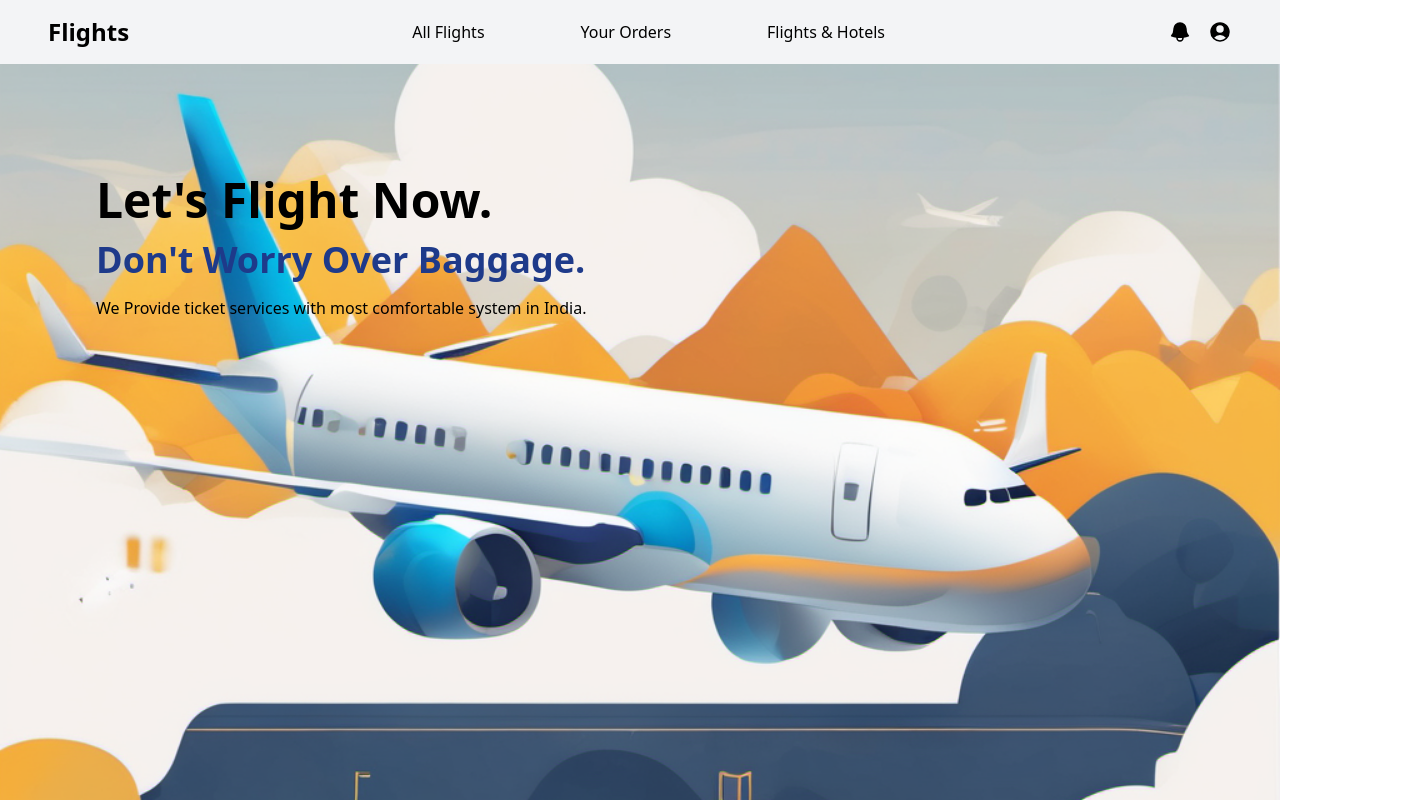
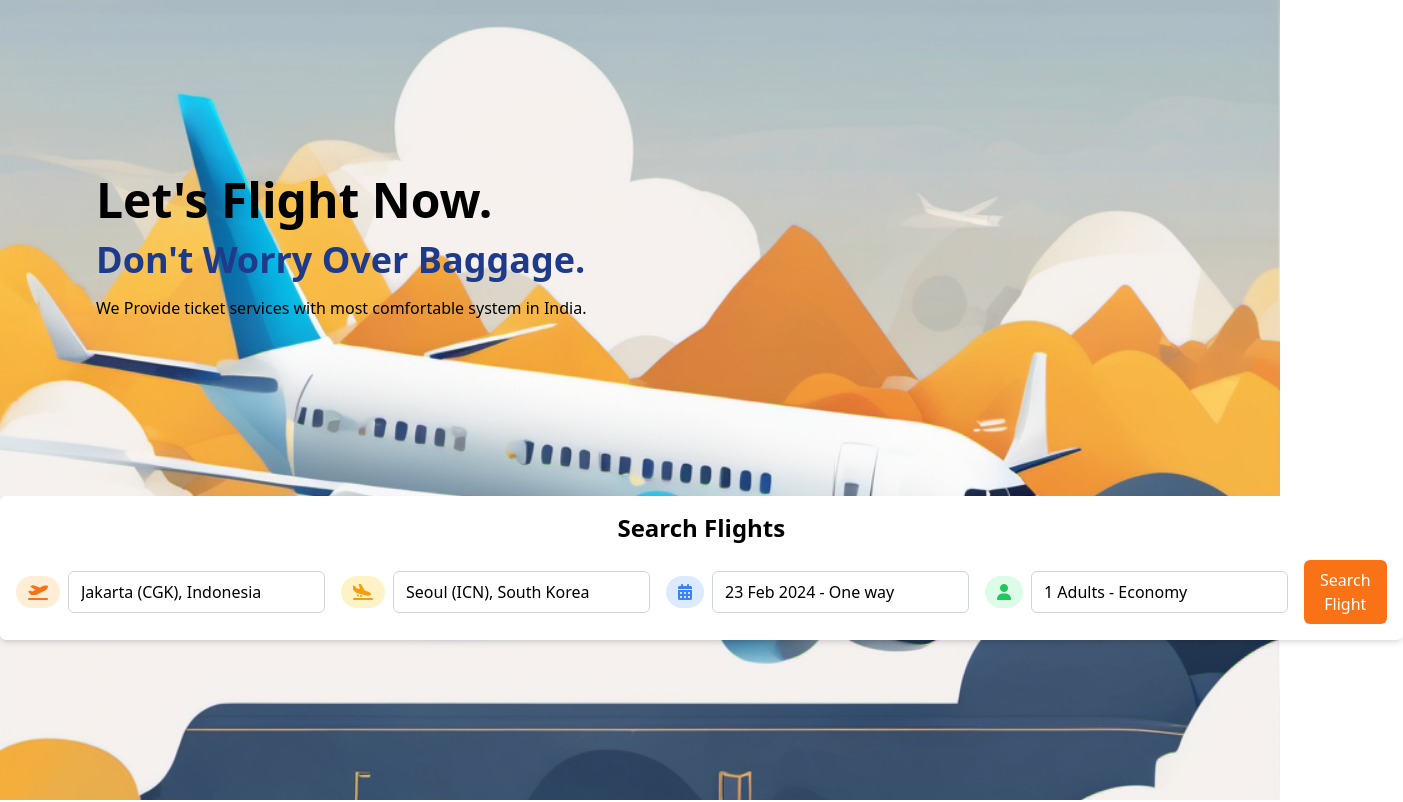
Before and after one commit to Himanshu0422/Flight-Booking, a React (Create React App) app in the folder client/: page / in a window 1280 px wide. Shown: the top 802 px of the page, 1403 px wide, since content can reach past the window. Built offline with nearby package versions, Linux system fonts and the light colour scheme.

Commit message:
search flights

```diff
--- a/client/src/components/HomePage/Main.js
+++ b/client/src/components/HomePage/Main.js
@@ -1,6 +1,8 @@
 import React from 'react';
 import backgroundImage from '../../assets/backgroung-image.png';
 import Intro from './components/Intro';
+import SearchFlight from './components/Search';
+
 
 const Main = () => {
 
@@ -8,8 +10,9 @@ const Main = () => {
         backgroundImage: `url(${backgroundImage})`,
     };
     return (
-        <div style={backgroundStyles} className='h-[100vh] w-[100%] bg-cover bg-center max-sm:flex max-sm:justify-center'>
+        <div style={backgroundStyles} className='relative h-[100vh] w-[100%] bg-cover bg-center max-sm:flex max-sm:justify-center'>
             <Intro />
+            <SearchFlight />
         </div>
     )
 }
--- /dev/null
+++ b/client/src/components/HomePage/components/Search.js
@@ -0,0 +1,77 @@
+import React, { useState } from 'react';
+
+const SearchFlight = () => {
+    const [departureCity, setDepartureCity] = useState('Jakarta (CGK), Indonesia');
+    const [arrivalCity, setArrivalCity] = useState('Seoul (ICN), South Korea');
+    const [departureArrival, setDepartureArrival] = useState('23 Feb 2024 - One way');
+    const [passengerClass, setPassengerClass] = useState('1 Adults - Economy');
+
+    const handleSearch = () => {
+        // Implement search logic here
+        console.log('Searching for flight...');
+    };
+
+    return (
+        <div className="absolute bottom-40 height-20vh left-100 bg-white p-4 rounded-md shadow-md flex flex-col items-center">
+            <h1 className="text-2xl font-bold mb-4 right-20">Search Flights</h1>
+            <div className="flex items-center">
+                <div className="flex items-center mr-4">
+                    <div className="bg-orange-100 text-orange-500 rounded-full px-3 py-1 mr-2">
+                        <i className="fas fa-plane-departure" />
+                    </div>
+                    <input
+                        type="text"
+                        value={departureCity}
+                        onChange={(e) => setDepartureCity(e.target.value)}
+                        className="border border-gray-300 rounded-md px-3 py-2"
+                        placeholder="Departure city"
+                    />
+                </div>
+                <div className="flex items-center mr-4">
+                    <div className="bg-amber-100 text-amber-500 rounded-full px-3 py-1 mr-2">
+                        <i className="fas fa-plane-arrival" />
+                    </div>
+                    <input
+                        type="text"
+                        value={arrivalCity}
+                        onChange={(e) => setArrivalCity(e.target.value)}
+                        className="border border-gray-300 rounded-md px-3 py-2"
+                        placeholder="Arrival city"
+                    />
+                </div>
+                <div className="flex items-center mr-4">
+                    <div className="bg-blue-100 text-blue-500 rounded-full px-3 py-1 mr-2">
+                        <i className="fas fa-calendar-alt" />
+                    </div>
+                    <input
+                        type="text"
+                        value={departureArrival}
+                        onChange={(e) => setDepartureArrival(e.target.value)}
+                        className="border border-gray-300 rounded-md px-3 py-2"
+                        placeholder="Departure - Arrival"
+                    />
+                </div>
+                <div className="flex items-center mr-4">
+                    <div className="bg-green-100 text-green-500 rounded-full px-3 py-1 mr-2">
+                        <i className="fas fa-user" />
+                    </div>
+                    <input
+                        type="text"
+                        value={passengerClass}
+                        onChange={(e) => setPassengerClass(e.target.value)}
+                        className="border border-gray-300 rounded-md px-3 py-2"
+                        placeholder="Passenger - Class"
+                    />
+                </div>
+                <button
+                    onClick={handleSearch}
+                    className="bg-orange-500 text-white rounded-md px-4 py-2 hover:bg-orange-600 transition-colors duration-300"
+                >
+                    Search Flight
+                </button>
+            </div>
+        </div>
+    );
+};
+
+export default SearchFlight;
--- a/client/src/components/Layout.js
+++ b/client/src/components/Layout.js
@@ -4,7 +4,7 @@ import Navbar from './Navbar'
 const Layout = ({children}) => {
     return (
         <div className='relative'>
-            <div className='z-10 w-full fixed'>
+            <div className='z-5 w-full fixed'>
                 <Navbar />
             </div>
             <div>
```
Also changed, not shown: 1 other file (tests, documents, lock files or other folders).
